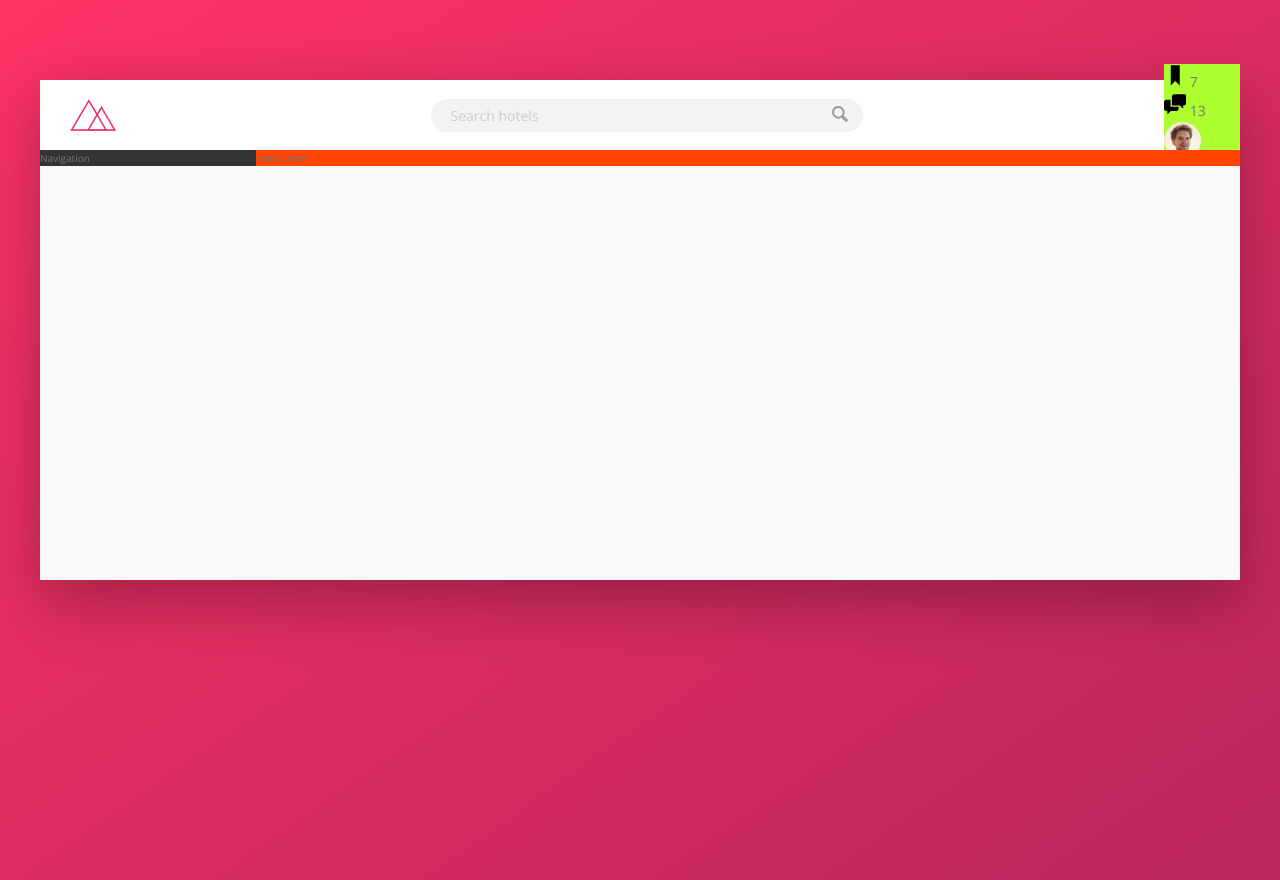
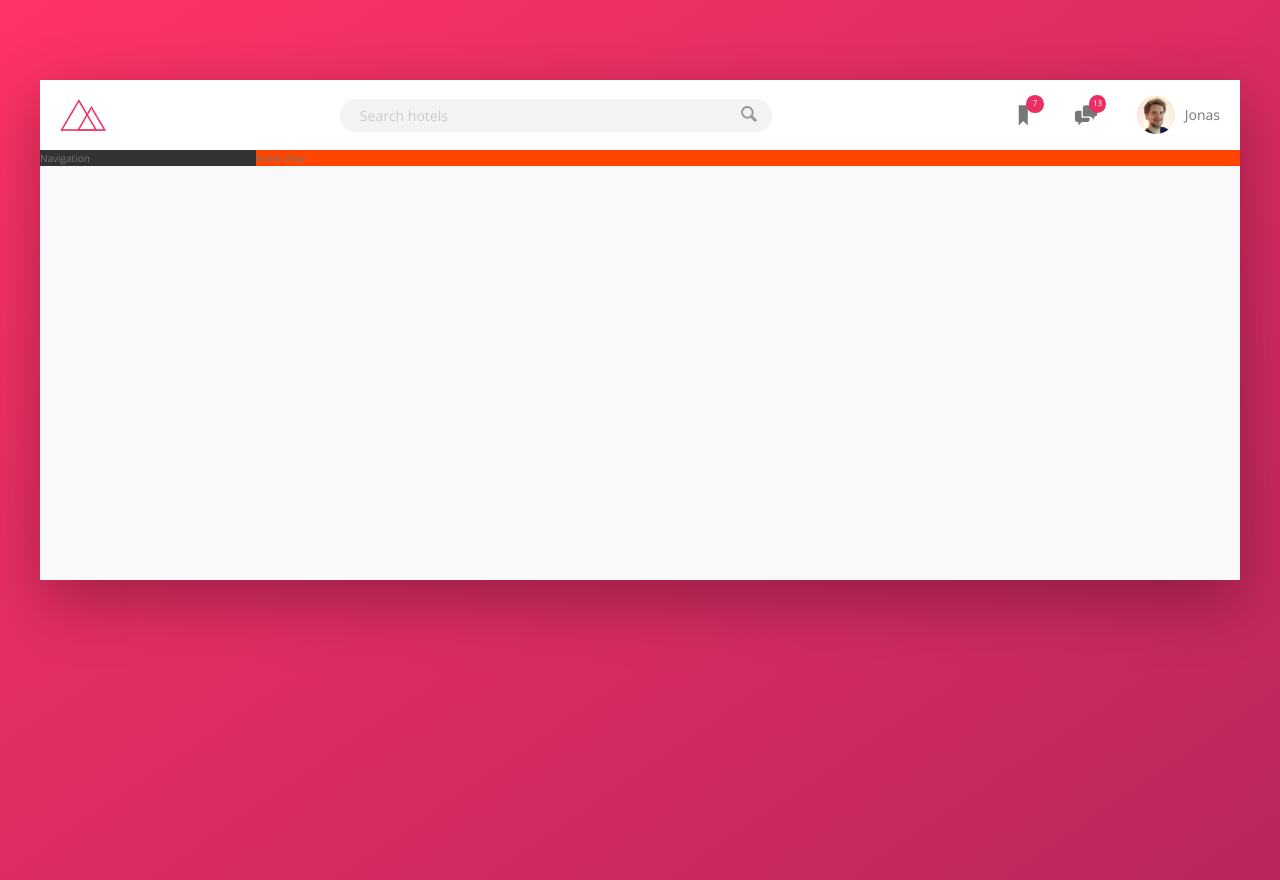
Before and after one commit to suryadev96/Trillo, a website: page index.html in a window 1280 px wide. Drawn offline with nearby package versions, Linux system fonts and the light colour scheme.

Commit message:
header flexbox

```diff
--- a/sass/_components.scss
+++ b/sass/_components.scss
@@ -2,7 +2,7 @@
 //LOGO
 .logo {
     height: 3.25rem;
-    margin-left: 3rem;
+    margin-left: 2rem;
 }
 
 ////////////////////////////////////
@@ -67,30 +67,55 @@
 ////////////////////////////////////
 //USER NAVIGATION
 .user-nav {
-    background-color: greenyellow;
+    //user-nav is aligned at cross axis in the center; but we want it to occupy entire parent height
+    align-self: stretch;
+
+    display: flex;
+    align-items: center;
+
+    //direct children selector
+    & > * {
+        padding: 0 2rem;
+        cursor: pointer;
+        height: 100%;
+        display: flex;
+        align-items: center;
+    }
+
+    & > *:hover {
+        background-color: var(--color-grey-light-2);
+    }
+
+
     &__icon-box {
-
+        position: relative;
     }
 
     &__icon {
         height: 2.25rem;
         width: 2.25rem;
+        fill: var(--color-grey-dark-2);
     }
 
     &__notification {
-
-    }
-
-    &__user {
-
+        font-size: .8rem;
+        height: 1.75rem;
+        width: 1.75rem;
+        border-radius: 50%;
+        background-color: var(--color-primary);
+        color: #fff;
+        position: absolute;
+        top: 1.5rem;
+        right: 1.1rem;
+        //to center number in notification
+        display: flex;
+        justify-content: center;
+        align-items: center;
     }
 
     &__user-photo {
         height: 3.75rem;
         border-radius: 50%;
-    }
-
-    &__user-name {
-
+        margin-right: 1rem;
     }
 }
```
Also changed, not shown: css/style.css.
